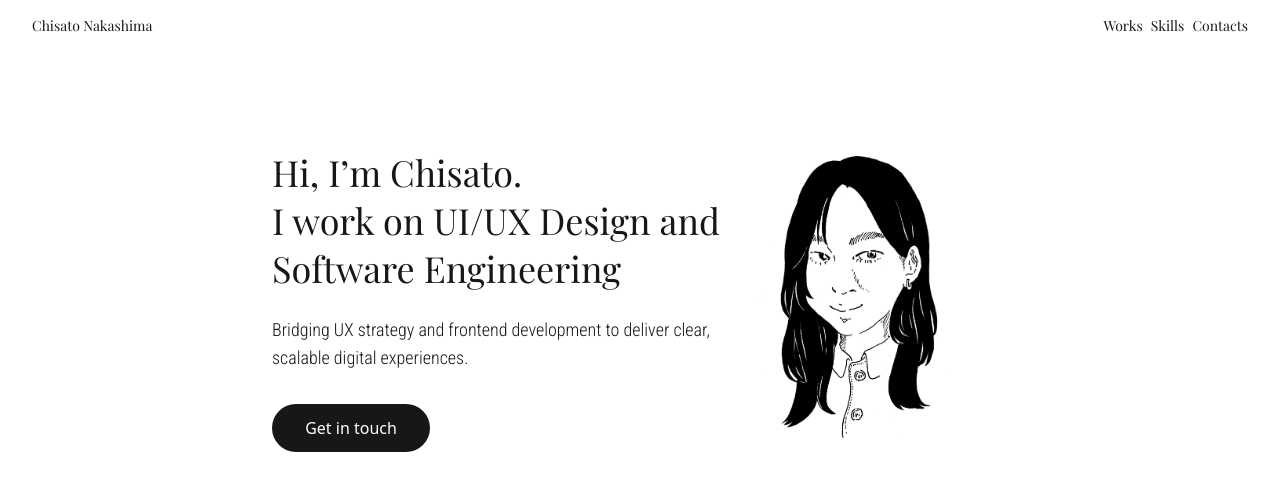
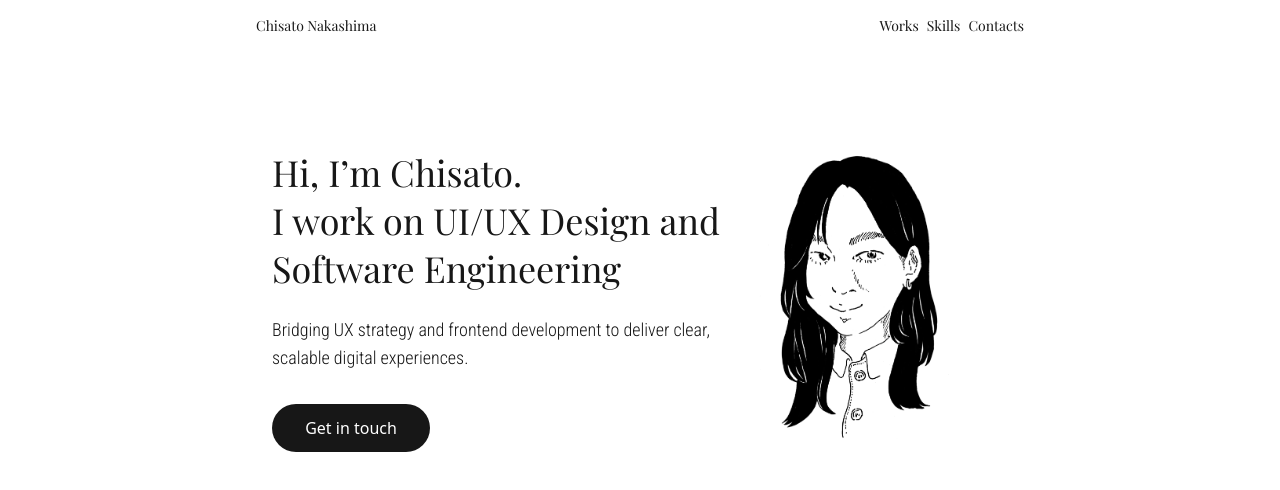
Before and after one commit to c-nakashima/chisato-portfolio, a Next.js app: page / in a window 1280 px wide. Shown: the top 490 px of the page. Built offline with nearby package versions, Linux system fonts and the light colour scheme.

Commit message:
style: beautify Header component

```diff
--- a/app/layout.tsx
+++ b/app/layout.tsx
@@ -2,7 +2,7 @@ import type { Metadata } from "next";
 import { Playfair_Display, Roboto_Condensed } from "next/font/google";
 import "./globals.css";
 //Components
-import { Header } from "@/components/ui";
+import { Header } from "@/components/layout";
 
 const playfair = Playfair_Display({
   subsets: ["latin"],
--- /dev/null
+++ b/components/layout/Header.tsx
@@ -0,0 +1,19 @@
+"use client";
+
+import Link from "next/link";
+
+// Header Component
+export default function Header() {
+  return (
+    <header className="flex justify-center py-4 px-8">
+      <div className="flex flex-row justify-between w-full max-w-3xl font-serif text-sm ">
+        <Link href="/">Chisato Nakashima</Link>
+        <nav className="flex gap-2">
+          <Link href="/works">Works</Link>
+          <Link href="/what-i-do">Skills</Link>
+          <Link href="/contacts">Contacts</Link>
+        </nav>
+      </div>
+    </header>
+  );
+}
--- a/components/ui/Header.tsx
+++ /dev/null
@@ -1,17 +0,0 @@
-"use client";
-
-import Link from "next/link";
-
-export default function Header() {
-  return (
-    <header className="flex justify-between font-serif text-sm py-4 px-8">
-      <Link href="/">Chisato Nakashima</Link>
-
-      <nav className="flex gap-2">
-        <Link href="/works">Works</Link>
-        <Link href="/what-i-do">Skills</Link>
-        <Link href="/contacts">Contacts</Link>
-      </nav>
-    </header>
-  );
-}
```
Also changed, not shown: components/layout/index.tsx (renamed from components/ui/index.tsx).
